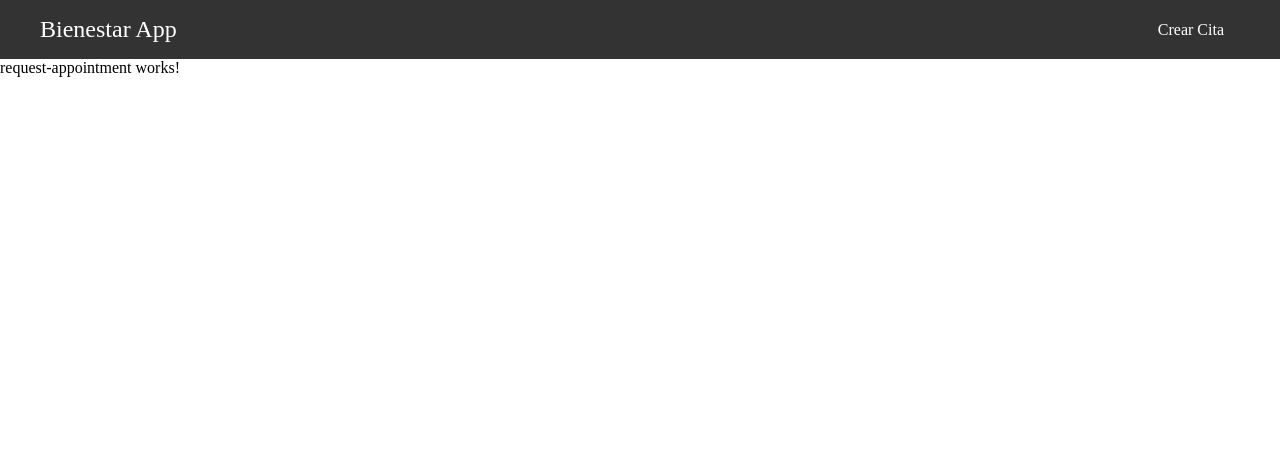
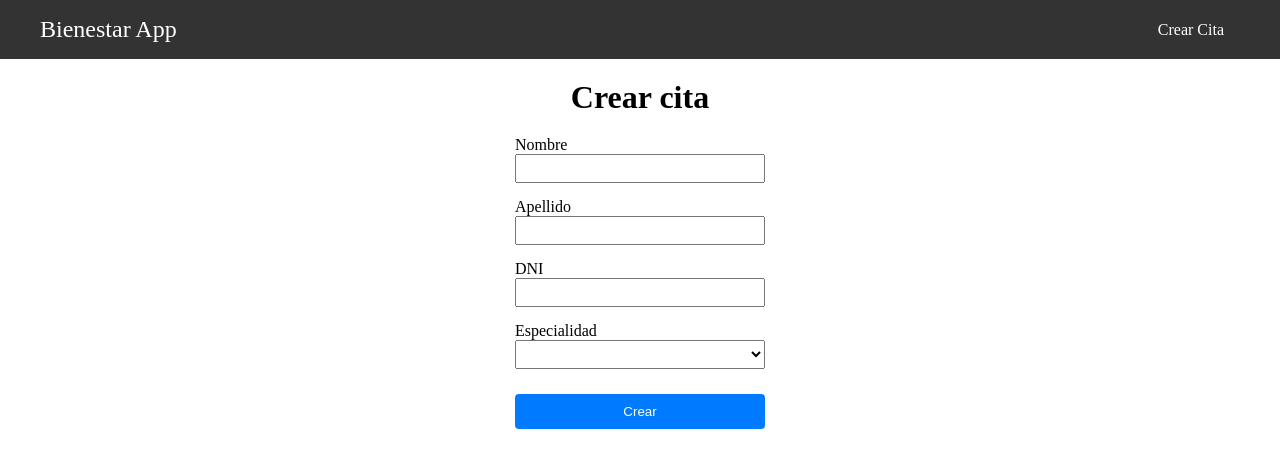
Before and after one commit to angelmotta/ng-appointments-webapp, an Angular app: page /cita in a window 1280 px wide. Shown: the top 468 px of the page. Built offline with nearby package versions, Linux system fonts and the light colour scheme.

Commit message:
feat: setup reactive form to request new appointment

```diff
--- a/src/app/appointments/request-appointment/request-appointment.component.css
+++ b/src/app/appointments/request-appointment/request-appointment.component.css
@@ -0,0 +1,36 @@
+h1 {
+  text-align: center;
+  margin: 20px 0;
+}
+form {
+  display: flex;
+  flex-direction: column;
+  gap: 15px;
+  max-width: 250px;
+  margin: auto;
+}
+
+form label {
+  display: flex;
+  flex-direction: column;
+}
+
+button[type="submit"] {
+  margin-top: 10px;
+  padding: 10px 20px;
+  background-color: #007bff;
+  color: white;
+  border: none;
+  border-radius: 4px;
+  cursor: pointer;
+}
+
+button[type="submit"]:hover {
+  background-color: #0056b3;
+}
+
+form input,
+form select {
+  width: 100%;
+  padding: 5px;
+}
--- a/src/app/appointments/request-appointment/request-appointment.component.html
+++ b/src/app/appointments/request-appointment/request-appointment.component.html
@@ -1 +1,25 @@
-<p>request-appointment works!</p>
+<h1>Crear cita</h1>
+<form [formGroup]="requestAppointmentForm" (ngSubmit)="handleSubmit()">
+  <div>
+    <label for="firstName">Nombre</label>
+    <input id="firstName" type="text" formControlName="firstName" />
+  </div>
+  <div>
+    <label for="lastName">Apellido</label>
+    <input id="lastName" formControlName="lastName" />
+  </div>
+  <div>
+    <label for="dni">DNI</label>
+    <input id="dni" type="text" formControlName="dni" />
+  </div>
+  <div>
+    <label for="specialty">Especialidad</label>
+    <select id="specialty" formControlName="specialtyId">
+      <option value="1">General</option>
+      <option value="2">Odontología</option>
+      <option value="3">Pediatría</option>
+      <option value="4">Psicología</option>
+    </select>
+  </div>
+  <button type="submit">Crear</button>
+</form>
--- a/src/app/appointments/request-appointment/request-appointment.component.ts
+++ b/src/app/appointments/request-appointment/request-appointment.component.ts
@@ -1,12 +1,22 @@
 import { Component } from '@angular/core';
+import { FormControl, FormGroup, ReactiveFormsModule } from '@angular/forms';
 
 @Component({
   selector: 'app-request-appointment',
   standalone: true,
-  imports: [],
+  imports: [ReactiveFormsModule],
   templateUrl: './request-appointment.component.html',
-  styleUrl: './request-appointment.component.css'
+  styleUrl: './request-appointment.component.css',
 })
 export class RequestAppointmentComponent {
+  requestAppointmentForm = new FormGroup({
+    firstName: new FormControl(''),
+    lastName: new FormControl(''),
+    dni: new FormControl(''),
+    specialtyId: new FormControl(''),
+  });
 
+  handleSubmit() {
+    console.log(this.requestAppointmentForm.value);
+  }
 }
```
